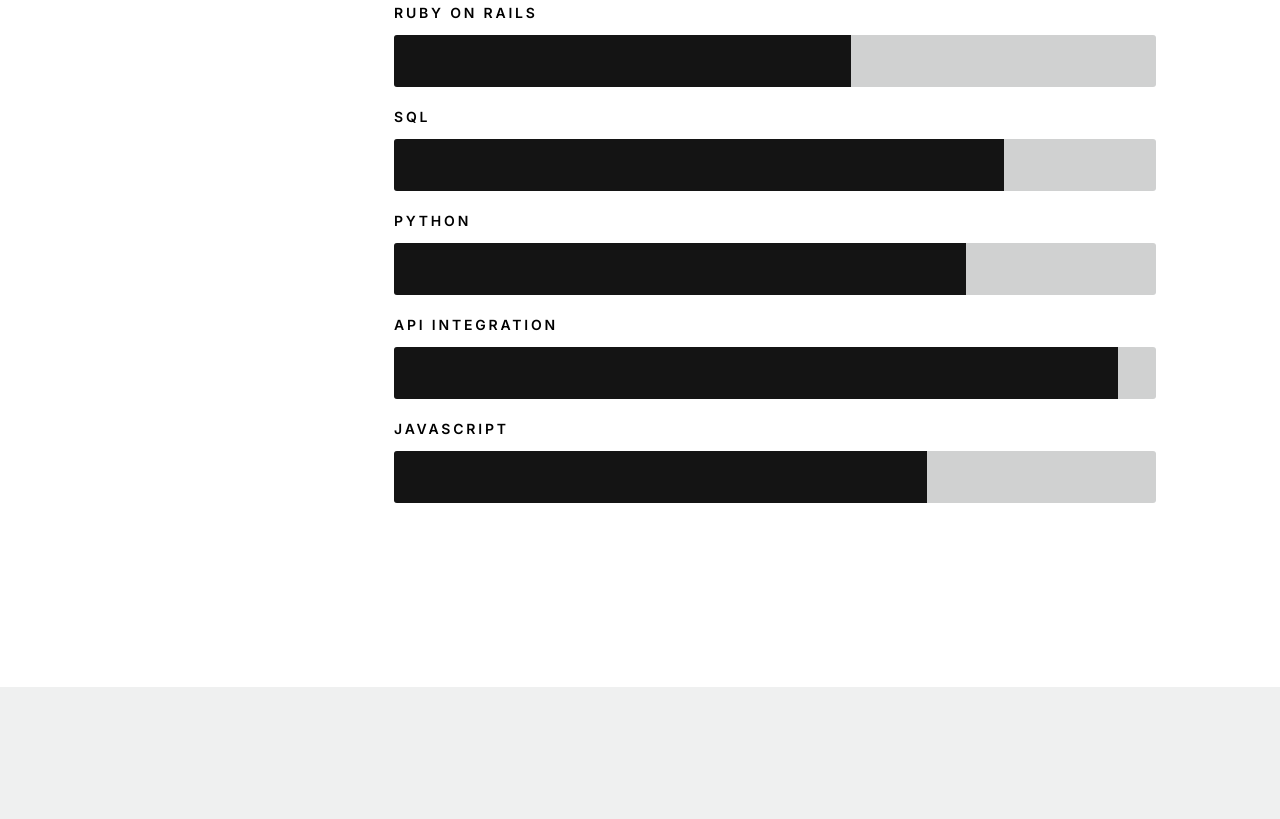
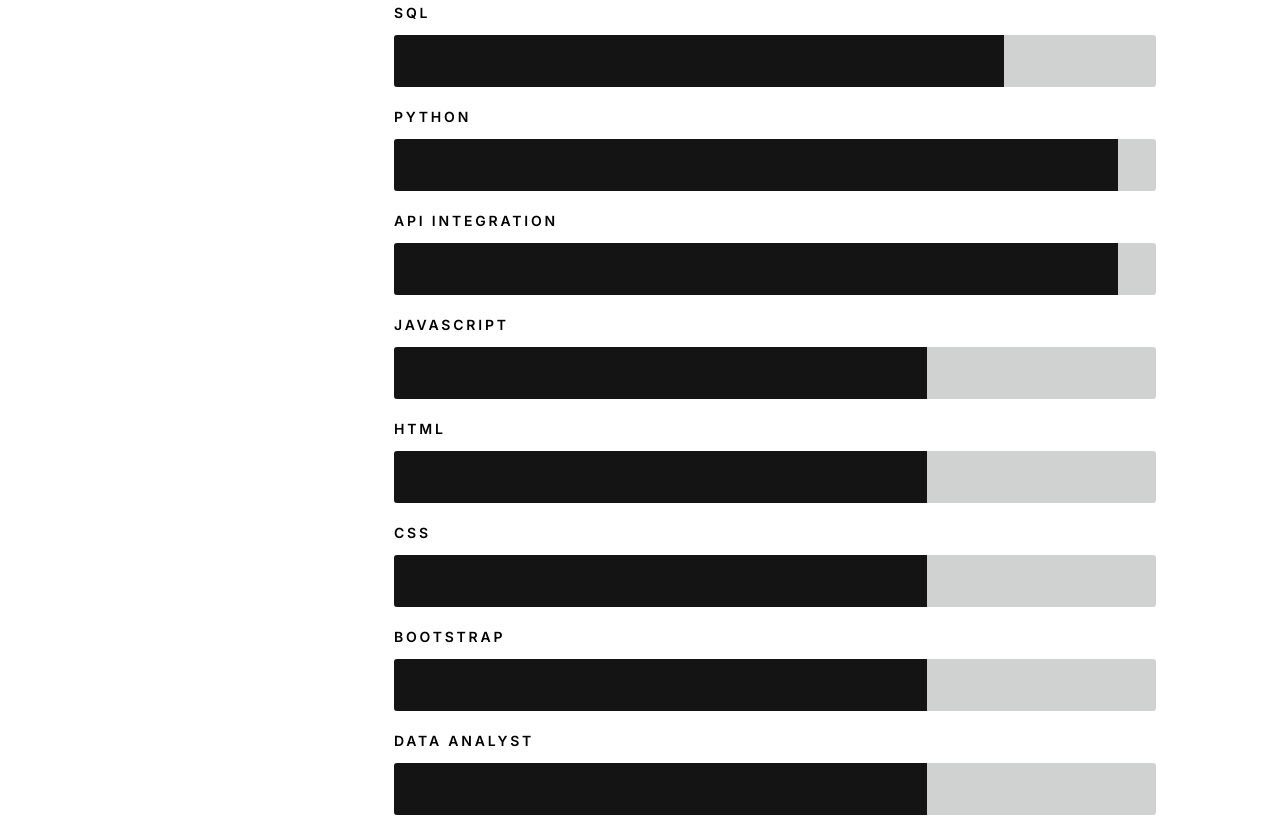
Before and after one commit to smitkevadiya50/smitkevadiya, a plain HTML site: page index.html in a window 1280 px wide. Shown: the part 3008-3827 px from the top of the page. Drawn offline with Linux system fonts and the light colour scheme.

Commit message:
chnage e-commerce photo path and add new skill

```diff
--- a/index.html
+++ b/index.html
@@ -258,10 +258,6 @@
             </div>
             <div class="column large-9 tab-12">
                 <div class="resume-block">
-
-                    <p>
-                    </p>
-
                     <ul class="skill-bars-fat">
                         <li>
                         <div class="progress percent95"></div>
@@ -272,15 +268,11 @@
                         <strong>API Development</strong>
                         </li>
                         <li>
-                        <div class="progress percent60"></div>
-                        <strong>Ruby on Rails</strong>
-                        </li>
-                        <li>
                         <div class="progress percent80"></div>
                         <strong>SQL</strong>
                         </li>
                         <li>
-                        <div class="progress percent75"></div>
+                        <div class="progress percent95"></div>
                         <strong>Python</strong>
                         </li>
                         <li>
@@ -290,6 +282,22 @@
                         <li>
                             <div class="progress percent70"></div>
                             <strong>JavaScript</strong>
+                        </li>
+                        <li>
+                            <div class="progress percent70"></div>
+                            <strong>HTML</strong>
+                        </li>
+                        <li>
+                            <div class="progress percent70"></div>
+                            <strong>CSS</strong>
+                        </li>
+                        <li>
+                            <div class="progress percent70"></div>
+                            <strong>BootStrap</strong>
+                        </li>
+                        <li>
+                            <div class="progress percent70"></div>
+                            <strong>Data Analyst</strong>
                         </li>
                     </ul>
 
@@ -317,7 +325,7 @@
                 <a href="https://play.google.com/store/apps/details?id=com.deluxe.jalaram" class="folio-item__thumb">
                     <img src="images/deluxe.png"
                          srcset="images/deluxe.png 1x,
-                                 images/portfolio/deluxe.png 2x" alt="">
+                                 images/deluxe.png 2x" alt="">
                 </a>
                 <a href="https://play.google.com/store/apps/details?id=com.deluxe.jalaram">
                     <button class="btn btn--primary h-full-width mybutton">View</button></a>
@@ -575,16 +583,16 @@
             <div class="column large-4 medium-6 w-1000-stack s-footer__social-block">
                 <ul class="s-footer__social">
                     <li><a href="https://www.linkedin.com/in/smit-kevadiya-0a9ba6139/"><i class="fab fa-linkedin" aria-hidden="true"></i></a></li>
-                        <li><a href="https://www.sginfotech.tk/"><i class="fa fa-globe" aria-hidden="true"></i></a></li>
-                            <li><a href="https://twitter.com/smit__kevadiya"><i class="fab fa-twitter" aria-hidden="true"></i></a></li>
-                                <li><a href="https://github.com/smitkevadiya50"><i class="fab fa-github" aria-hidden="true"></i></a></li>
-                                    <li><a href="https://www.instagram.com/s_g_infotech/"><i class="fab fa-instagram" aria-hidden="true"></i></a></li>
+                    <li><a href="https://www.sginfotech.tk/"><i class="fa fa-globe" aria-hidden="true"></i></a></li>
+                    <li><a href="https://twitter.com/smit__kevadiya"><i class="fab fa-twitter" aria-hidden="true"></i></a></li>
+                    <li><a href="https://github.com/smitkevadiya50"><i class="fab fa-github" aria-hidden="true"></i></a></li>
+                    <li><a href="https://www.instagram.com/s_g_infotech/"><i class="fab fa-instagram" aria-hidden="true"></i></a></li>
                 </ul>
             </div>
 
             <div class="column large-7 medium-6 w-1000-stack ss-copyright">
-                <span>© Copyright Ceevee 2021</span>
-                <span>Design by <a href="https://www.styleshout.com/">StyleShout</a></span>
+                <span>© Copyright Ceevee 2023</span>
+                <span>Design by <a href="">StyleShout</a></span>
             </div>
         </div>
 
```
Also changed, not shown: css/vendor.css (line endings or trailing spaces).
